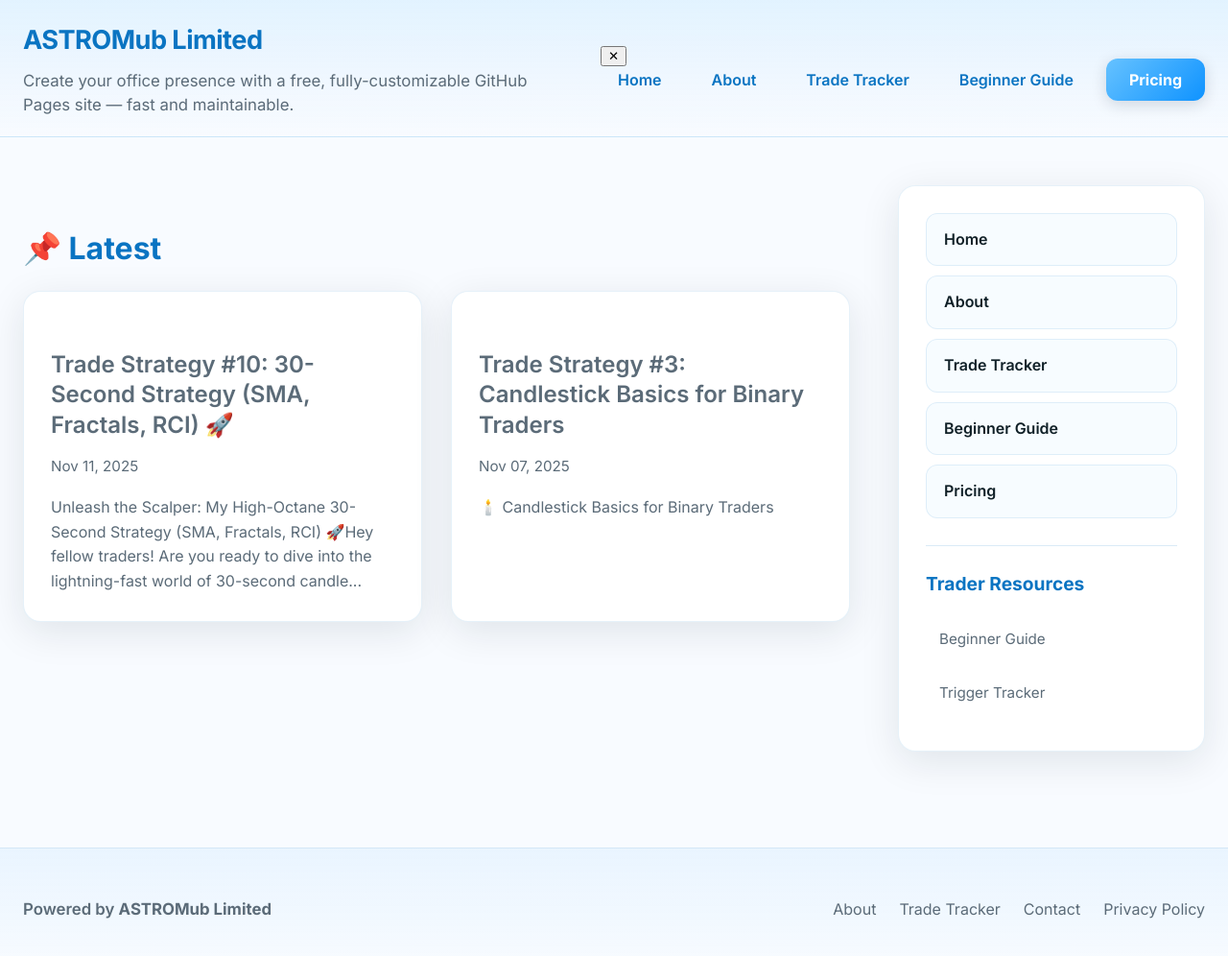
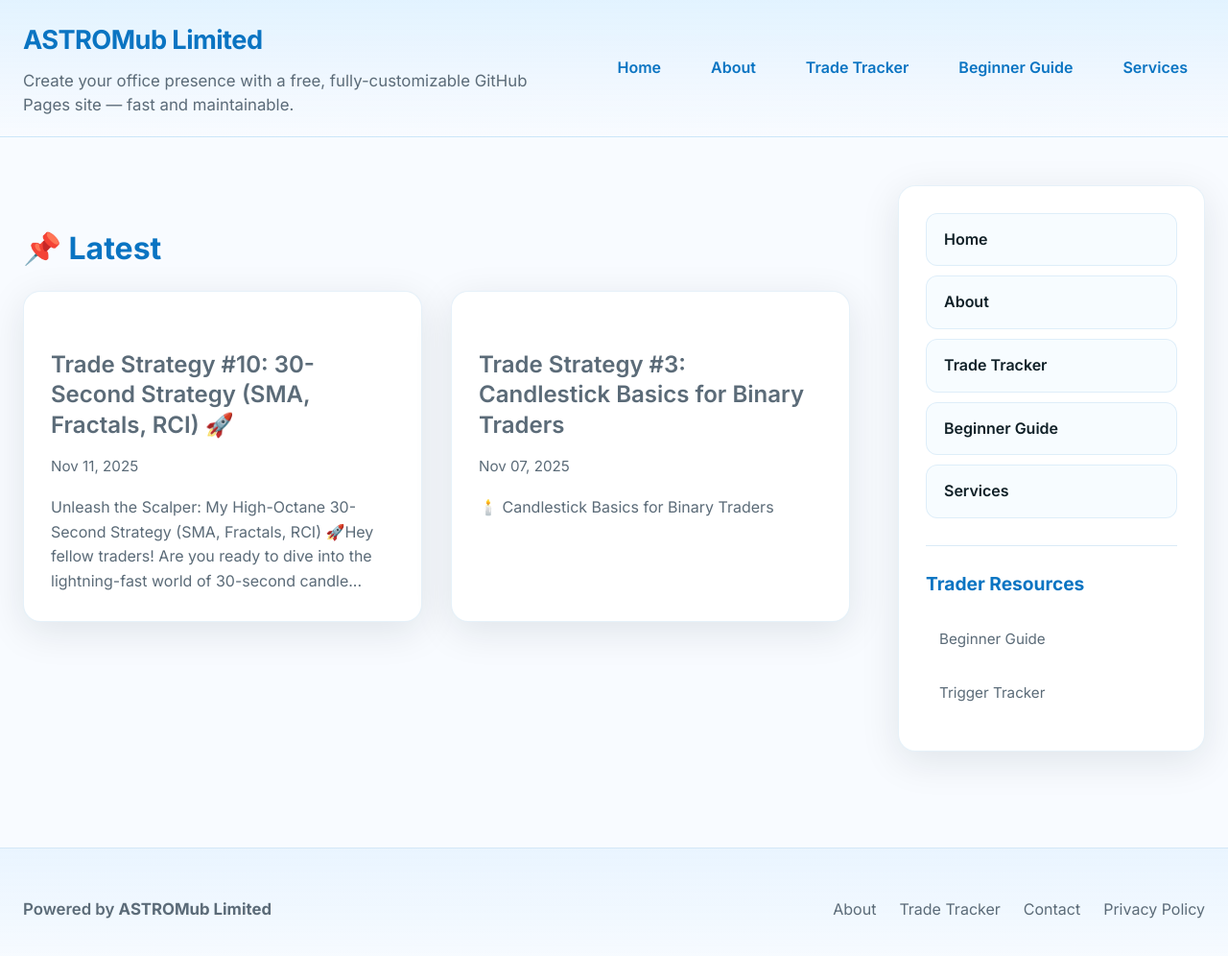
Before and after one commit to astromub/silver-umbrella, a Jekyll site: the page built from index.md, in a window 1280 px wide and 1011 px high. Shown: the top 996 px of the window at 96% size. Built offline with Jekyll 4.4.1, drawn with Linux system fonts in a browser that asks for light colours.

Commit message:
Update default.html

```diff
--- a/_layouts/default.html
+++ b/_layouts/default.html
@@ -25,13 +25,12 @@
       <button id="navToggle" class="nav-toggle" aria-expanded="false" aria-controls="siteNav" aria-label="Open navigation">☰</button>
 
       <nav id="siteNav" class="site-nav" role="navigation" aria-label="Main navigation">
-        <button class="nav-close" aria-label="Close navigation">✕</button>
         <ul>
           <li><a href="{{ '/' | relative_url }}">Home</a></li>
           <li><a href="{{ '/about' | relative_url }}">About</a></li>
           <li><a href="{{ '/trade-tracker' | relative_url }}">Trade Tracker</a></li>
           <li><a href="{{ '/beginner-guide' | relative_url }}">Beginner Guide</a></li>
-          <li><a class="btn-pricing" href="{{ '/pricing' | relative_url }}">Pricing</a></li>
+          <li><a class="btn-services" href="{{ '/pricing' | relative_url }}">Services</a></li>
         </ul>
       </nav>
     </div>
@@ -50,7 +49,7 @@
             <li><a href="{{ '/about' | relative_url }}">About</a></li>
             <li><a href="{{ '/trade-tracker' | relative_url }}">Trade Tracker</a></li>
             <li><a href="{{ '/beginner-guide' | relative_url }}">Beginner Guide</a></li>
-            <li><a href="{{ '/pricing' | relative_url }}">Pricing</a></li>
+            <li><a href="{{ '/pricing' | relative_url }}">Services</a></li>
           </ul>
         </nav>
 
```
Also changed, not shown: other parts of _layouts/default.html (+0 -6 lines).
